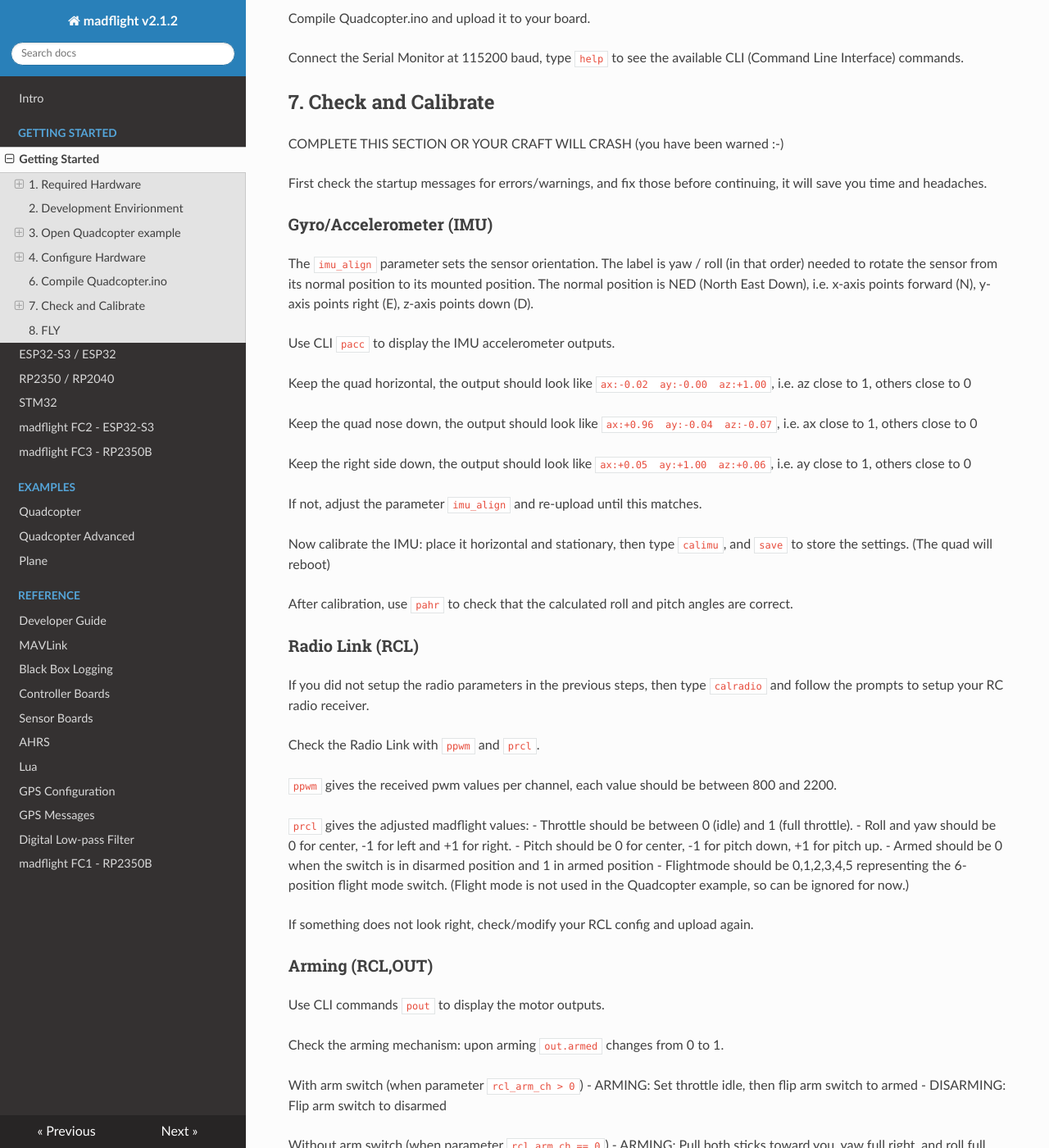
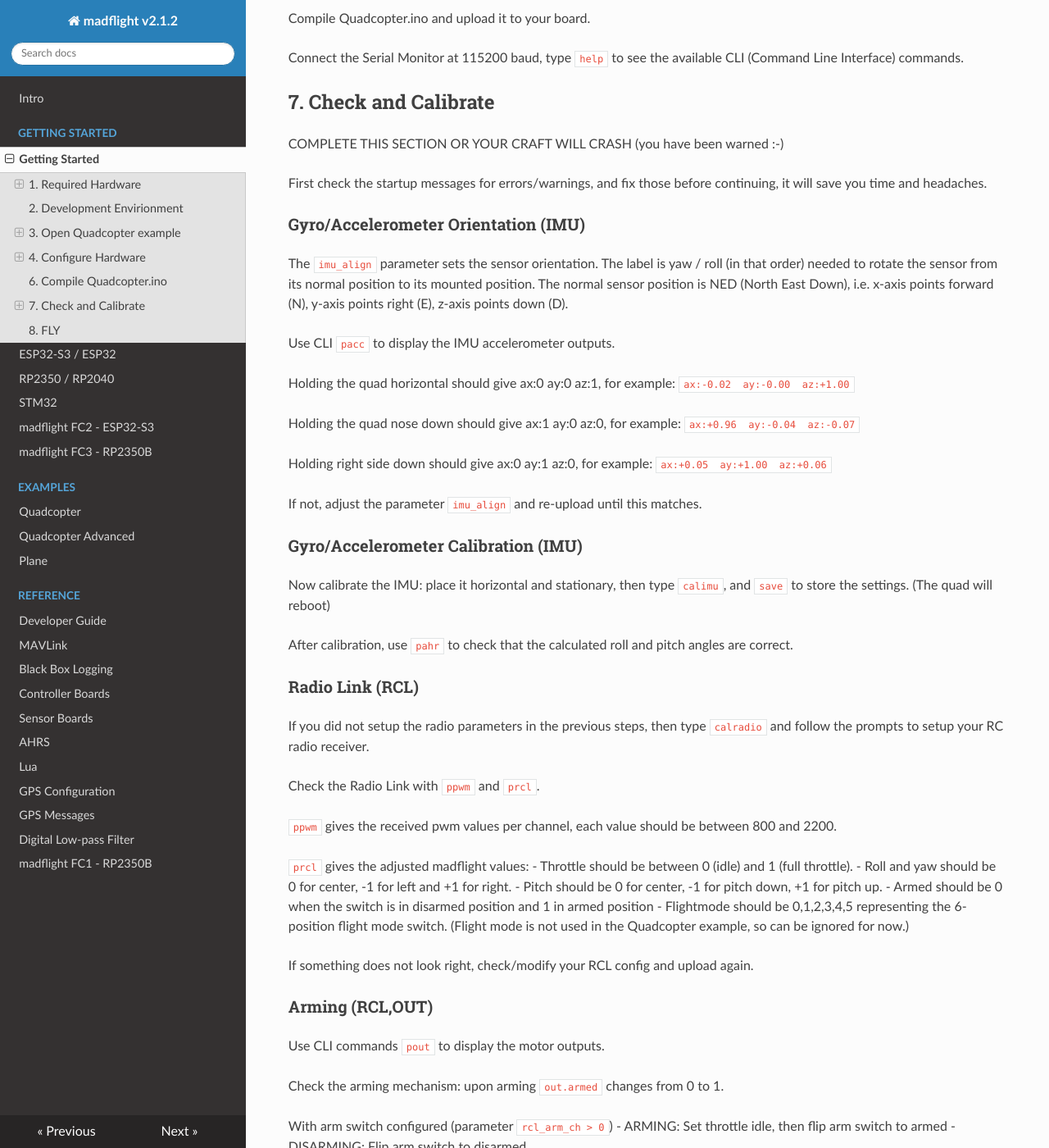
Before and after one commit to qqqlab/madflight-docs, an MkDocs documentation site: the page built from docs/Getting-Started.md, in a window 1280 px wide and 1400 px high, scrolled down 4800 px. Shown: the whole window at 82% size. Built offline with MkDocs 1.6.1, drawn with Linux system fonts in a browser that asks for light colours; nearby versions of some CDN libraries; some of the changed text lies outside the part shown.

Commit message:
Update Getting-Started.md

```diff
--- a/docs/Getting-Started.md
+++ b/docs/Getting-Started.md
@@ -226,19 +226,21 @@
 
 First check the startup messages for errors/warnings, and fix those before continuing, it will save you time and headaches.
 
-### Gyro/Accelerometer (IMU)
+### Gyro/Accelerometer Orientation (IMU)
 
-The `imu_align` parameter sets the sensor orientation. The label is yaw / roll (in that order) needed to rotate the sensor from its normal position to its mounted position. The normal position is NED (North East Down), i.e. x-axis points forward (N), y-axis points right (E), z-axis points down (D).
+The `imu_align` parameter sets the sensor orientation. The label is yaw / roll (in that order) needed to rotate the sensor from its normal position to its mounted position. The normal sensor position is NED (North East Down), i.e. x-axis points forward (N), y-axis points right (E), z-axis points down (D).
 
 Use CLI `pacc` to display the IMU accelerometer outputs.
 
-Keep the quad horizontal, the output should look like `ax:-0.02  ay:-0.00  az:+1.00`, i.e. az close to 1, others close to 0
+Holding the quad horizontal should give ax:0 ay:0 az:1, for example: `ax:-0.02  ay:-0.00  az:+1.00`
 
-Keep the quad nose down, the output should look like `ax:+0.96  ay:-0.04  az:-0.07`, i.e. ax close to 1, others close to 0
+Holding the quad nose down should give ax:1 ay:0 az:0, for example: `ax:+0.96  ay:-0.04  az:-0.07`
 
-Keep the right side down, the output should look like `ax:+0.05  ay:+1.00  az:+0.06`, i.e. ay close to 1, others close to 0
+Holding right side down should give ax:0 ay:1 az:0, for example: `ax:+0.05  ay:+1.00  az:+0.06`
 
 If not, adjust the parameter `imu_align` and re-upload until this matches.
+
+### Gyro/Accelerometer Calibration (IMU)
 
 Now calibrate the IMU: place it horizontal and stationary, then type `calimu`, and `save` to store the settings. (The quad will reboot)
 
@@ -267,11 +269,11 @@
 
 Check the arming mechanism: upon arming `out.armed` changes from 0 to 1.
 
-With arm switch (when parameter `rcl_arm_ch > 0`)
+With arm switch configured (parameter `rcl_arm_ch > 0`)
  - ARMING: Set throttle idle, then flip arm switch to armed
  - DISARMING: Flip arm switch to disarmed
 
-Without arm switch (when parameter `rcl_arm_ch == 0`)
+Without arm switch configured (parameter `rcl_arm_ch == 0`)
  - ARMING: Pull both sticks toward you, yaw full right, and roll full left and keep sticks there for 2 sec
  - DISARMING: Pull both sticks toward you, yaw full left, and roll full right and keep sticks there for 2 sec
 
```
